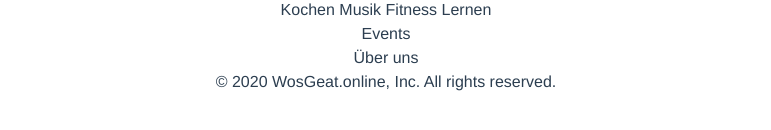
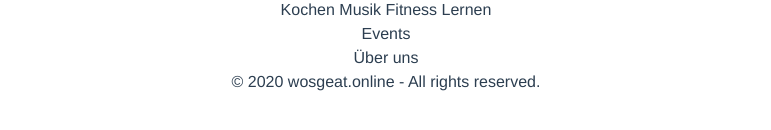
Before and after one commit to wosgeat-online/portal-ui, a Vue app: page / in a window 1280 px wide. Shown: the part 218-348 px from the top of the page, without its empty margins (254-1025 px from the left). Built offline with nearby package versions, Linux system fonts and the light colour scheme; a web font is replaced by a local one; what @tailwindcss/ui would draw is missing.

Commit message:
Update footer

```diff
--- a/src/components/Footer.vue
+++ b/src/components/Footer.vue
@@ -19,7 +19,7 @@
       </nav>
       <div class="mt-8">
         <p class="text-center text-base leading-6 text-gray-400">
-          &copy; 2020 WosGeat.online, Inc. All rights reserved.
+          &copy; 2020 wosgeat.online - All rights reserved.
         </p>
       </div>
     </div>
```
